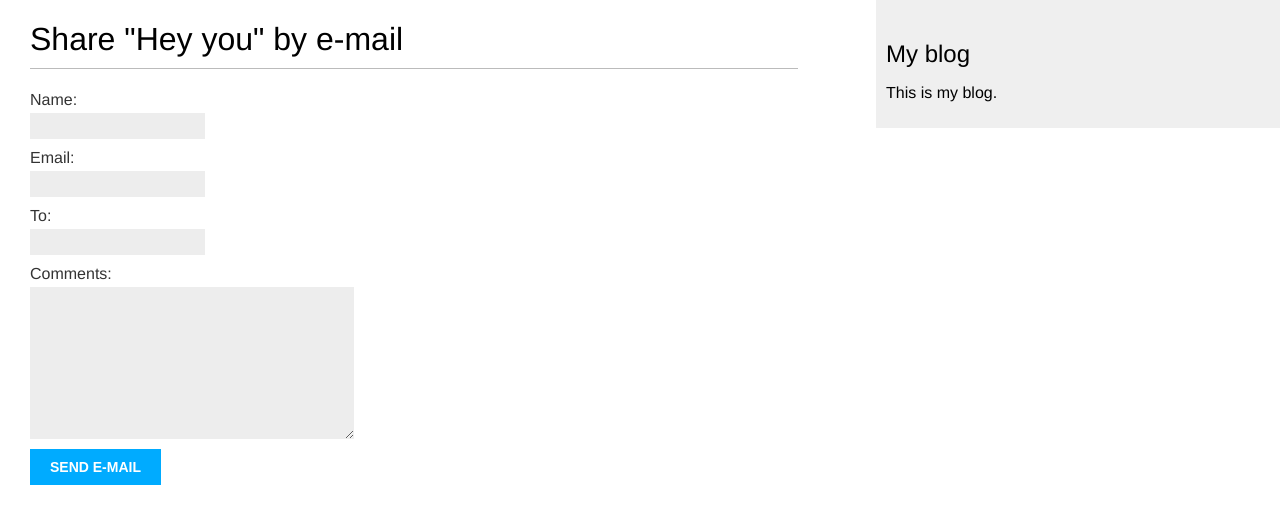
After one commit to RollerKnobster/django_blog, a Django app: page /blog/5/share/ in a window 1280 px wide. The commit adds this page. Shown: the top 524 px of the page. Run offline with Django 3.2, Linux system fonts and the light colour scheme; data comes from the database, SQL or seed files in the repository; both versions use the stored data as it was after the commit.

Commit message:
Added post sharing via email and comment model

```diff
--- /dev/null
+++ b/blog/forms.py
@@ -0,0 +1,8 @@
+from django import forms
+
+
+class EmailPostForm(forms.Form):
+    name = forms.CharField(max_length=25)
+    email = forms.EmailField()
+    to = forms.EmailField()
+    comments = forms.CharField(required=False, widget=forms.Textarea)
--- a/blog/models.py
+++ b/blog/models.py
@@ -38,3 +38,19 @@ class Post(models.Model):
                                                  self.publish.strftime('%m'),
                                                  self.publish.strftime('%d'),
                                                  self.slug])
+
+
+class Comment(models.Model):
+    post = models.ForeignKey(Post, related_name='comments')
+    name = models.CharField(max_length=80)
+    email = models.EmailField()
+    body = models.TextField()
+    created = models.DateTimeField(auto_now_add=True)
+    updated = models.DateTimeField(auto_now=True)
+    active = models.BooleanField(default=True)
+
+    class Meta:
+        ordering = ('created', )
+
+    def __str__(self):
+        return f'Comment by {self.name} on {self.post}'
--- a/blog/templates/blog/post/detail.html
+++ b/blog/templates/blog/post/detail.html
@@ -8,4 +8,9 @@
         Published {{ post.publish }} by {{ post.author }}
     </p>
     {{ post.body|linebreaks }}
+    <p>
+        <a href="{% url "blog:post_share" post.id %}">
+            Share this post
+        </a>
+    </p>
 {% endblock %}
--- /dev/null
+++ b/blog/templates/blog/post/share.html
@@ -0,0 +1,24 @@
+{% extends 'blog/base.html' %}
+
+{% block title %}Share a post {% endblock %}
+
+{% block content %}
+
+    {% if sent %}
+
+        <h1>E-mail successfully sent</h1>
+        <p>
+            "{{ post.title }}" was successfully sent to {{ cd.to }}.
+        </p>
+
+    {% else %}
+
+        <h1>Share "{{ post.title }}" by e-mail</h1>
+        <form action="." method="post">
+            {{ form.as_p }}
+            {% csrf_token %}
+            <input type="submit" value="Send e-mail">
+        </form>
+    {% endif %}
+
+{% endblock %}
--- a/blog/urls.py
+++ b/blog/urls.py
@@ -5,4 +5,5 @@ urlpatterns = [
     url(r'^$', views.PostListView.as_view(), name='post_list'),
     url(r'^(?P<year>\d{4})/(?P<month>\d{2})/(?P<day>\d{2})/(?P<post>[-\w]+)/$',
         views.post_detail, name='post_detail'),
+    url(r'^(?P<post_id>\d+)/share/$', views.post_share, name='post_share'),
 ]
--- a/blog/views.py
+++ b/blog/views.py
@@ -1,6 +1,8 @@
 from django.shortcuts import render, get_object_or_404
+from django.core.mail import send_mail
 from django.views.generic import ListView
 from .models import Post
+from .forms import EmailPostForm
 
 
 class PostListView(ListView):
@@ -15,3 +17,25 @@ def post_detail(request, year, month, day, post):
                              publish__year=year, publish__month=month,
                              publish__day=day)
     return render(request, 'blog/post/detail.html', {'post': post})
+
+
+def post_share(request, post_id):
+    post = get_object_or_404(Post, id=post_id, status='published')
+    sent = False
+
+    if request.method == 'POST':
+        form = EmailPostForm(request.POST)
+        if form.is_valid():
+            cd = form.cleaned_data
+            post_url = request.build_absolute_uri(post.get_absolute_url())
+            subject = f'{cd["name"]} ({cd["email"]}) recommends you reading '\
+                      f'"{post.title}"'
+            message = f'Read "{post.title}" at {post_url}\n\n{cd["name"]}\'s '\
+                      f'comments: {cd["comments"]}'
+            send_mail(subject, message, 'ivaniuk.r.i@gmail.com', [cd['to']])
+            sent = True
+    else:
+        form = EmailPostForm()
+    return render(request, 'blog/post/share.html', {'post': post,
+                                                    'form': form,
+                                                    'sent': sent})
--- a/blog_site/settings.py
+++ b/blog_site/settings.py
@@ -120,3 +120,9 @@ USE_TZ = True
 # https://docs.djangoproject.com/en/1.11/howto/static-files/
 
 STATIC_URL = '/static/'
+
+EMAIL_HOST = 'smtp.gmail.com'
+EMAIL_HOST_USER = 'thedoorknobster@gmail.com'
+EMAIL_HOST_PASSWORD = 'StromaeConglomerate97'
+EMAIL_PORT = 587
+EMAIL_USE_TLS = True
```
Also changed, not shown: blog/admin.py (+8 -1 lines), db.sqlite3.
